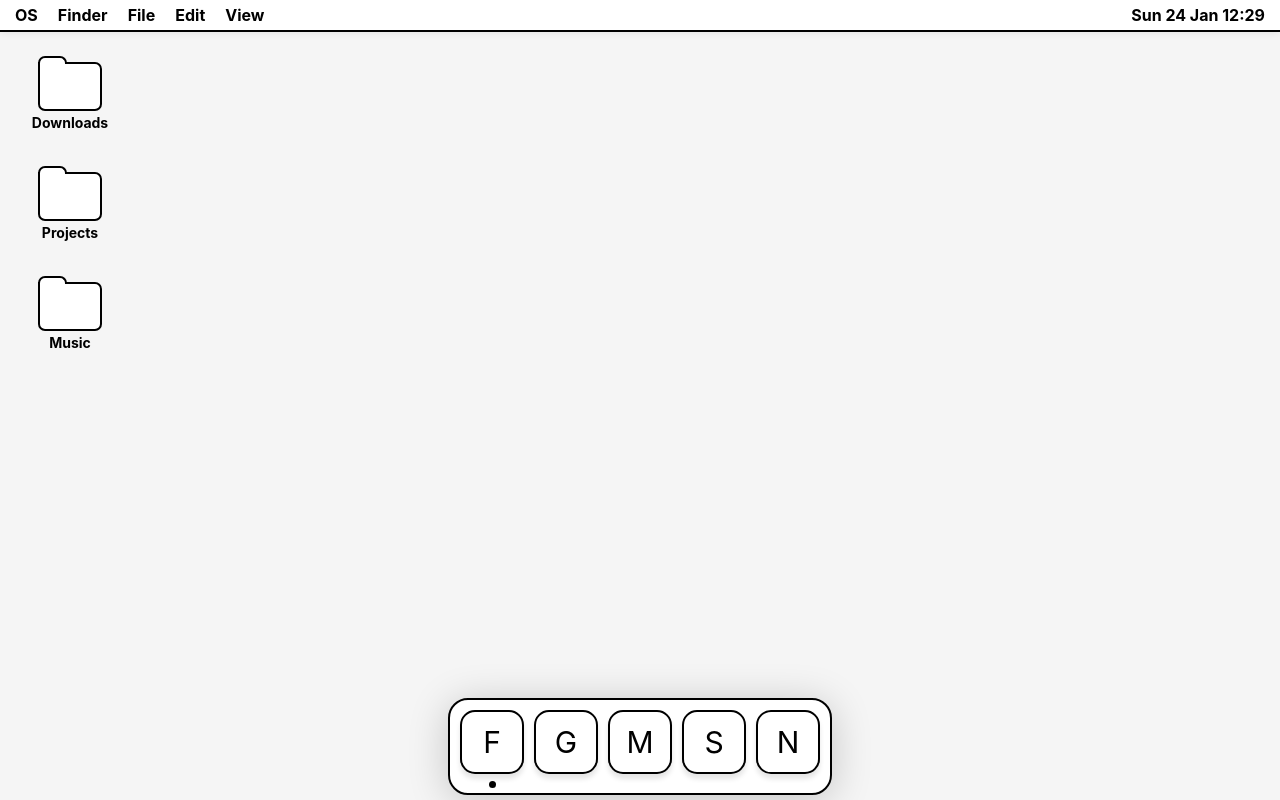
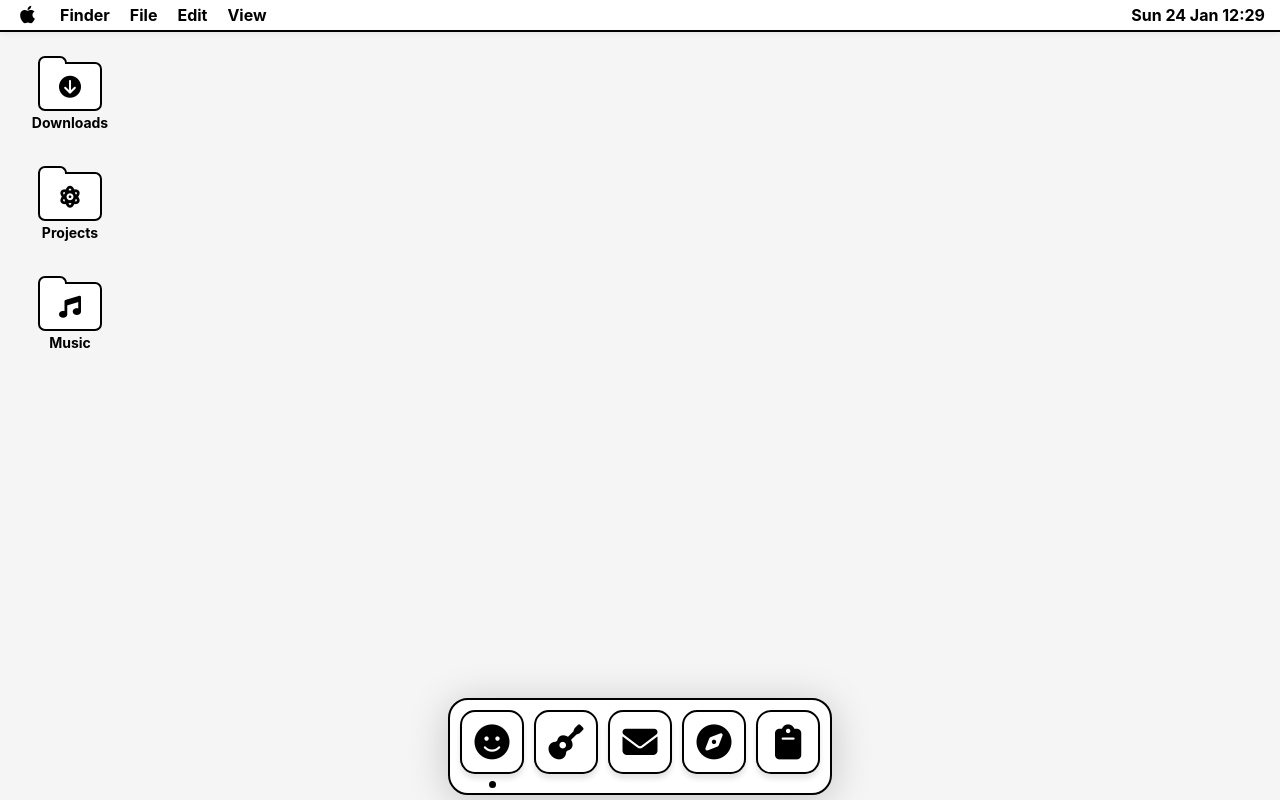
Before and after one commit to domb5041/doms-desktop, a React (Create React App) app: page / in a window 1280 px wide. Built offline with nearby package versions, Linux system fonts and the light colour scheme.

Commit message:
added fontawesome icons

```diff
--- a/public/index.html
+++ b/public/index.html
@@ -25,6 +25,7 @@
       Learn how to configure a non-root public URL by running `npm run build`.
     -->
     <title>React App</title>
+    <script src="https://kit.fontawesome.com/07bebf8fc7.js" crossorigin="anonymous"></script>
   </head>
   <body>
     <noscript>You need to enable JavaScript to run this app.</noscript>
--- a/src/Desktop.js
+++ b/src/Desktop.js
@@ -47,6 +47,7 @@ export default function Desktop() {
                         windowOrder={windowOrder}
                         setWindowOrder={id => handleSetWindowOrder(id)}
                         folder={folder}
+                        iconCode={folder.iconCode}
                     />
                 ))}
             </div>
--- a/src/data/fileStructure.js
+++ b/src/data/fileStructure.js
@@ -2,6 +2,7 @@ export default [
     {
         id: '1',
         name: 'Downloads',
+        iconCode: 'fas fa-arrow-circle-down',
         files: [
             {
                 id: '820398420',
@@ -47,7 +48,11 @@ export default [
             },
         ],
     },
-    { id: '2', name: 'Projects', files: [
+    {
+        id: '2',
+        name: 'Projects',
+        iconCode: 'fas fa-atom',
+        files: [
             {
                 id: '-328-903842109384209',
                 name: 'unfinished_project-138',
@@ -146,8 +151,13 @@ export default [
                 size: 50606948,
                 type: 'ZIP Archive',
             },
-    ] },
-    { id: '3', name: 'Music', files: [
+        ],
+    },
+    {
+        id: '3',
+        name: 'Music',
+        iconCode: 'fas fa-music',
+        files: [
             {
                 id: '1208740293784091098',
                 name: 'Back In Black',
@@ -274,5 +284,6 @@ export default [
                 size: 4035683,
                 type: 'MP3 audio',
             },
-    ] },
+        ],
+    },
 ];
--- a/src/dock/AppIcon.js
+++ b/src/dock/AppIcon.js
@@ -21,7 +21,7 @@ const StyledApp = styled.div`
         display: flex;
         align-items: center;
         justify-content: center;
-        font-size: 30px;
+        font-size: 35px;
     }
     @keyframes bounce {
         0% {
@@ -70,7 +70,7 @@ const StyledApp = styled.div`
     }
 `;
 
-export default function AppIcon({ name, open, onClick, letter }) {
+export default function AppIcon({ name, open, onClick, iconCode }) {
     const [bouncing, setBouncing] = useState(false);
 
     const handleClick = () => {
@@ -82,7 +82,7 @@ export default function AppIcon({ name, open, onClick, letter }) {
     return (
         <StyledApp onClick={open ? null : handleClick} bouncing={bouncing}>
             <div className='app-tooltip'>{name}</div>
-            <div className='app-inner'>{letter}</div>
+            <div className='app-inner'><i className={iconCode}></i></div>
             {open && <div className='app-dot'></div>}
         </StyledApp>
     );
--- a/src/dock/Dock.js
+++ b/src/dock/Dock.js
@@ -30,26 +30,26 @@ export default function Dock({ openMessageBox, setMessageBoxText }) {
 
     return (
         <StyledDock>
-            <AppIcon name='Finder' open letter='F' />
+            <AppIcon name='Finder' open iconCode='fas fa-smile' />
             <AppIcon
                 name='GarageBand'
                 onClick={() => handleOpenMessageBox('GarageBand')}
-                letter='G'
+                iconCode='fas fa-guitar'
             />
             <AppIcon
                 name='Mail'
                 onClick={() => handleOpenMessageBox('Mail')}
-                letter='M'
+                iconCode='fas fa-envelope'
             />
             <AppIcon
                 name='Safari'
                 onClick={() => handleOpenMessageBox('Safari')}
-                letter='S'
+                iconCode='fas fa-compass'
             />
             <AppIcon
                 name='Notes'
                 onClick={() => handleOpenMessageBox('Notes')}
-                letter='N'
+                iconCode='fas fa-clipboard'
             />
         </StyledDock>
     );
--- a/src/fileBrowse/Folder.js
+++ b/src/fileBrowse/Folder.js
@@ -20,6 +20,10 @@ const StyledFolder = styled.div`
         border-top-left-radius: 0;
         background-color: white;
         position: relative;
+        display: flex;
+        justify-content: center;
+        align-items: center;
+        font-size: 22px;
         & > div {
             position: absolute;
             background-color: white;
@@ -51,6 +55,7 @@ export default function Folder({
     folder,
     setWindowOrder,
     index,
+    iconCode,
 }) {
     const [isOpen, setIsOpen] = useState(false);
 
@@ -62,7 +67,8 @@ export default function Folder({
         <>
             <StyledFolder onDoubleClick={handleOpenFolder} index={index}>
                 <div className='folder-icon'>
-                    <div />
+                    <i className={iconCode}></i>
+                    <div></div>
                 </div>
                 <div className='folder-label'>{name}</div>
             </StyledFolder>
--- a/src/menuBar/MenuBar.js
+++ b/src/menuBar/MenuBar.js
@@ -101,7 +101,14 @@ export default function MenuBar() {
                         }
                         active={menuItem.id === contextMenu.id}
                     >
-                        {menuItem.name}
+                        {menuItem.name === 'OS' ? (
+                            <i
+                                style={{ fontSize: '20px', padding: '0 5px' }}
+                                class='fab fa-apple'
+                            ></i>
+                        ) : (
+                            menuItem.name
+                        )}
                     </StyledMenuItem>
                 ))}
                 <div
```
Also changed, not shown: 1 other file (tests, documents, lock files or other folders). Lines whose indentation alone changed are shown as unchanged.
